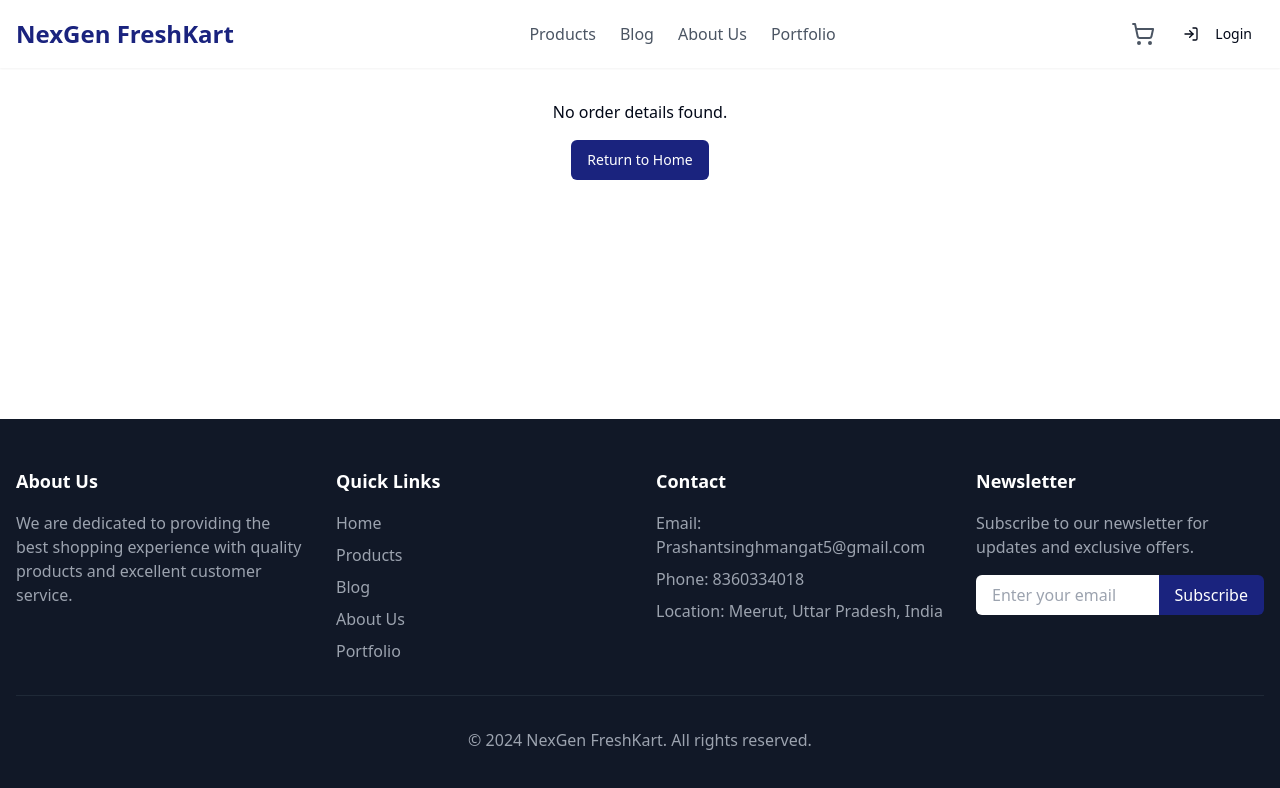
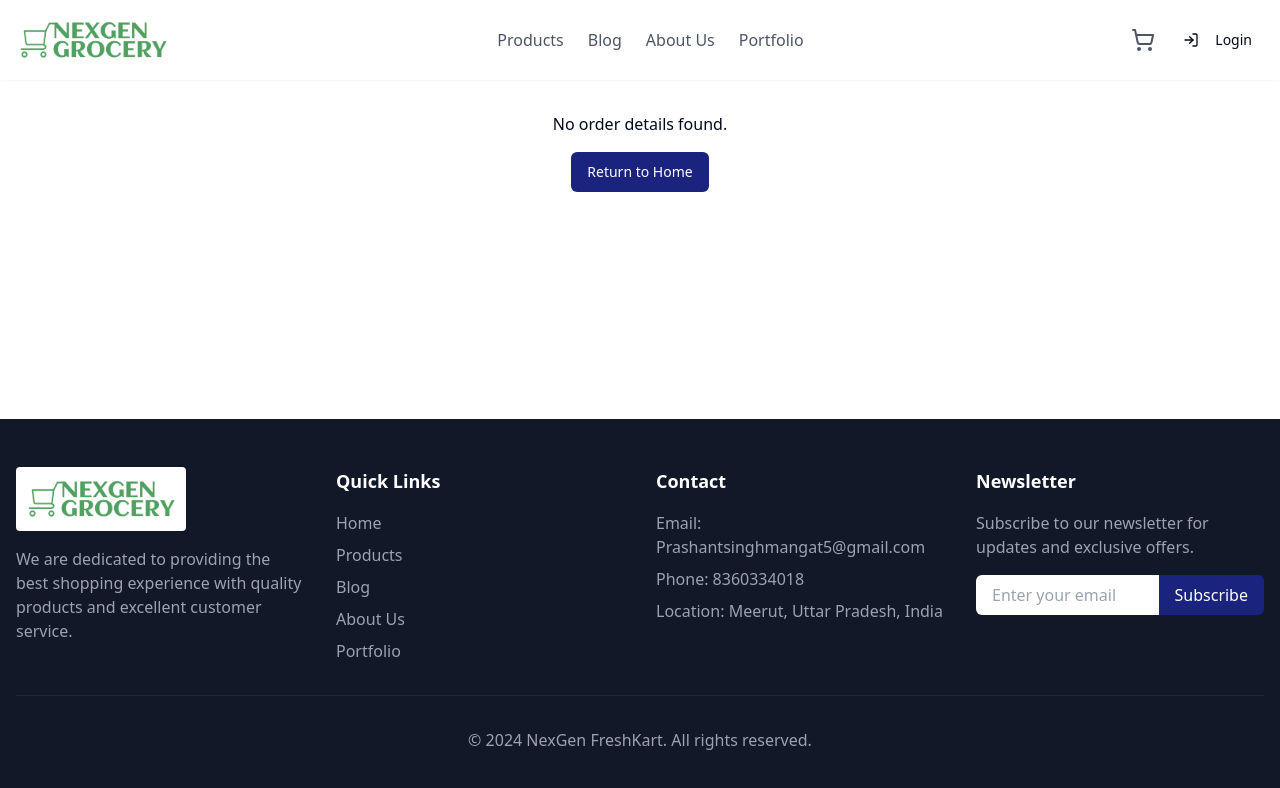
Before and after one commit to prashantsinghmangat/NexGenKart-Shopping-website-react-App, a React (Vite) app: page /order-confirmation in a window 1280 px wide. Shown: the top 788 px of the page. Built offline with nearby package versions, Linux system fonts and the light colour scheme.

Commit message:
Add logo image to header and footer
Incorporated a logo image into both the header and footer components for improved branding and visual consistency across the application.
[skip gpt_engineer]

```diff
--- a/src/components/Footer.tsx
+++ b/src/components/Footer.tsx
@@ -5,8 +5,12 @@ const Footer = () => {
     <footer className="bg-gray-900 text-white">
       <div className="container mx-auto px-4 py-12">
         <div className="grid grid-cols-1 md:grid-cols-4 gap-8">
-          <div>
-            <h3 className="text-lg font-semibold mb-4">About Us</h3>
+          <div className="flex flex-col items-center md:items-start">
+            <img
+              src="/lovable-uploads/346aa97f-c150-44a5-8d58-198664e53e1d.png"
+              alt="NexGen Grocery Logo"
+              className="h-16 w-auto mb-4 bg-white p-2 rounded"
+            />
             <p className="text-gray-400">
               We are dedicated to providing the best shopping experience with
               quality products and excellent customer service.
--- a/src/components/Header.tsx
+++ b/src/components/Header.tsx
@@ -40,8 +40,12 @@ const Header = () => {
       <header className="bg-white shadow-sm sticky top-0 z-50">
         <div className="container mx-auto px-4 py-4">
           <div className="flex items-center justify-between">
-            <Link to="/" className="text-2xl font-bold text-primary">
-              NexGen FreshKart
+            <Link to="/" className="flex items-center space-x-2">
+              <img
+                src="/lovable-uploads/346aa97f-c150-44a5-8d58-198664e53e1d.png"
+                alt="NexGen Grocery Logo"
+                className="h-12 w-auto"
+              />
             </Link>
 
             <nav className="hidden md:flex items-center space-x-6">
```
Also changed, not shown: public/lovable-uploads/346aa97f-c150-44a5-8d58-198664e53e1d.png (added).
